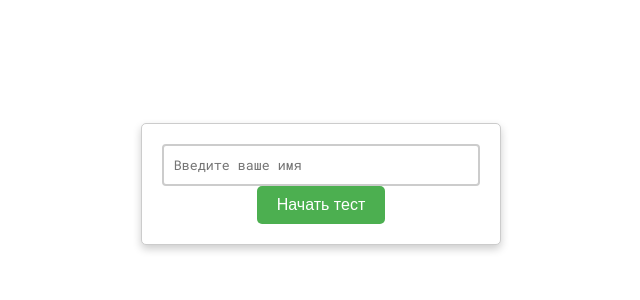
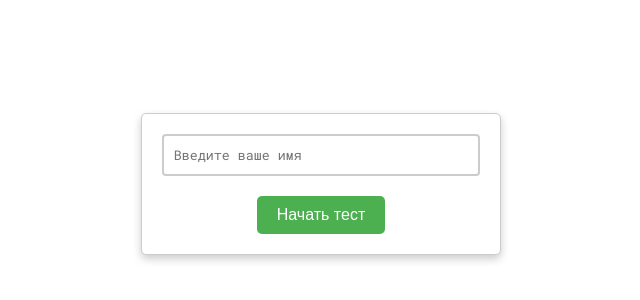
Before and after one commit to GodlyVert/alchemist_test, a React (Create React App) app: page / in a window 1280 px wide. Shown: the part 236-536 px from the top of the page, without its empty margins (319-959 px from the left). Built offline with nearby package versions, Linux system fonts and the light colour scheme.

Commit message:
Styles changes (v2)

```diff
--- a/src/App.tsx
+++ b/src/App.tsx
@@ -164,7 +164,11 @@ function App() {
                             value={userName}
                             onChange={(e) => setUserName(e.target.value)}
                         />
-                        <button onClick={handleStartTest} disabled={!userName}>
+                        <button
+                            className={`${styles.startButton}`}
+                            onClick={handleStartTest}
+                            disabled={!userName}
+                        >
                             Начать тест
                         </button>
                     </div>
```
